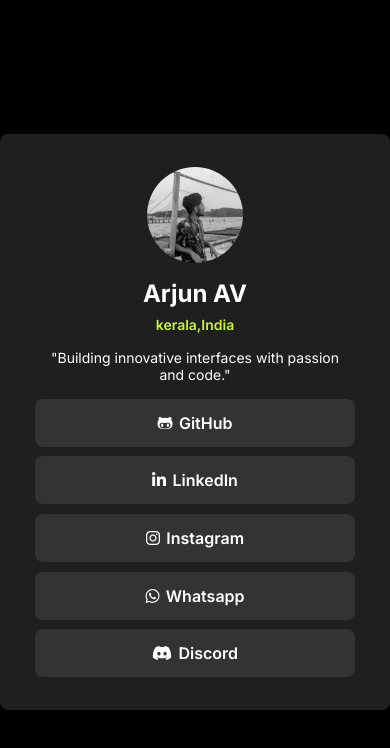
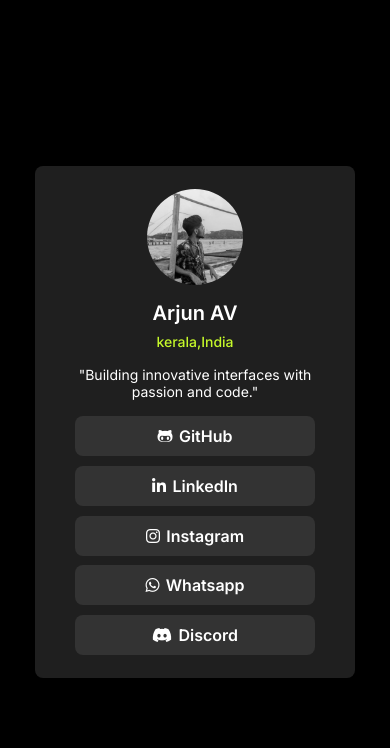
Before and after one commit to Arjun364/SocialLinksProfiles, a plain HTML site: page src/Index.html in a window 390 px wide. Drawn offline with Linux system fonts and the light colour scheme.

Commit message:
Initialized Responsive
Made the project to be responsive on Mobile ,Tablet and Desktop.

```diff
--- a/src/Index.html
+++ b/src/Index.html
@@ -21,7 +21,7 @@
             <h1>Arjun AV</h1>
             <p>kerala,India</p>
         </div>
-        <p style="font-weight: 400; color: white; width: 18rem; text-align: center;">"Building innovative interfaces with passion and code."</p>
+        <p style="font-weight: 400; color: white; width: 15rem; text-align: center;">"Building innovative interfaces with passion and code."</p>
         <div class="social-links">
             <a href="https://github.com/Arjun364?tab=overview&from=2024-06-01&to=2024-06-29" class="item" target="_blank"><i class="fa-brands fa-github-alt"></i>GitHub</a>
             <a href="https://www.linkedin.com/in/arjun-av3" class="item" target="_blank"><i class="fa-brands fa-linkedin-in"></i>LinkedIn</a>
--- a/src/style.css
+++ b/src/style.css
@@ -91,3 +91,27 @@
     color: var(--secondary-color);
 
 }
+
+/* mobile-view */
+
+@media only screen and (max-width:469px){
+    .container{
+        width: 20rem;
+        height: 32rem;
+    }
+
+    .container h1{
+        font-size: 20px;
+        font-weight: 600;
+    }
+
+    .container p{
+        font-size: 14px;
+        font-weight: 500;
+    }
+
+    .container .item{
+        width: 15rem;
+        height: 2.5rem;
+    }
+}
```
